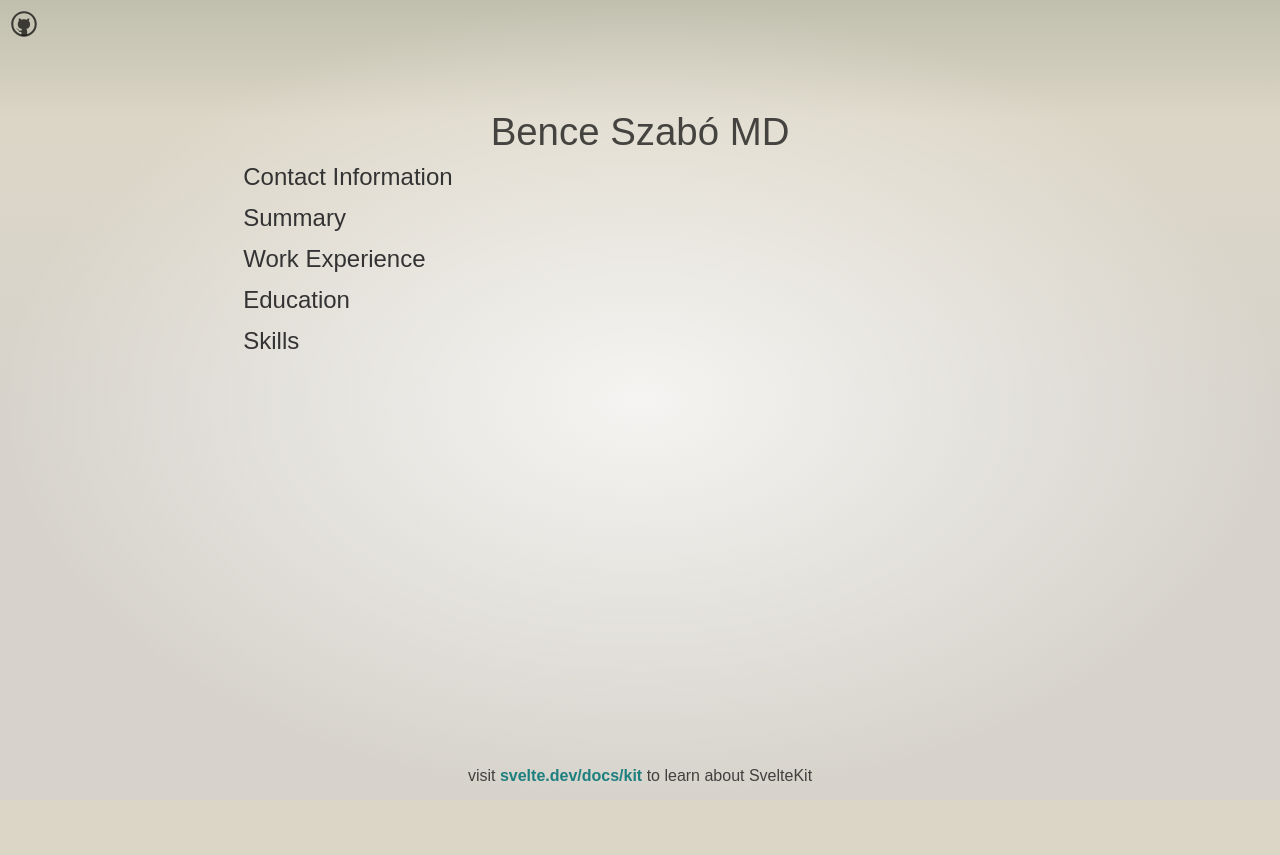
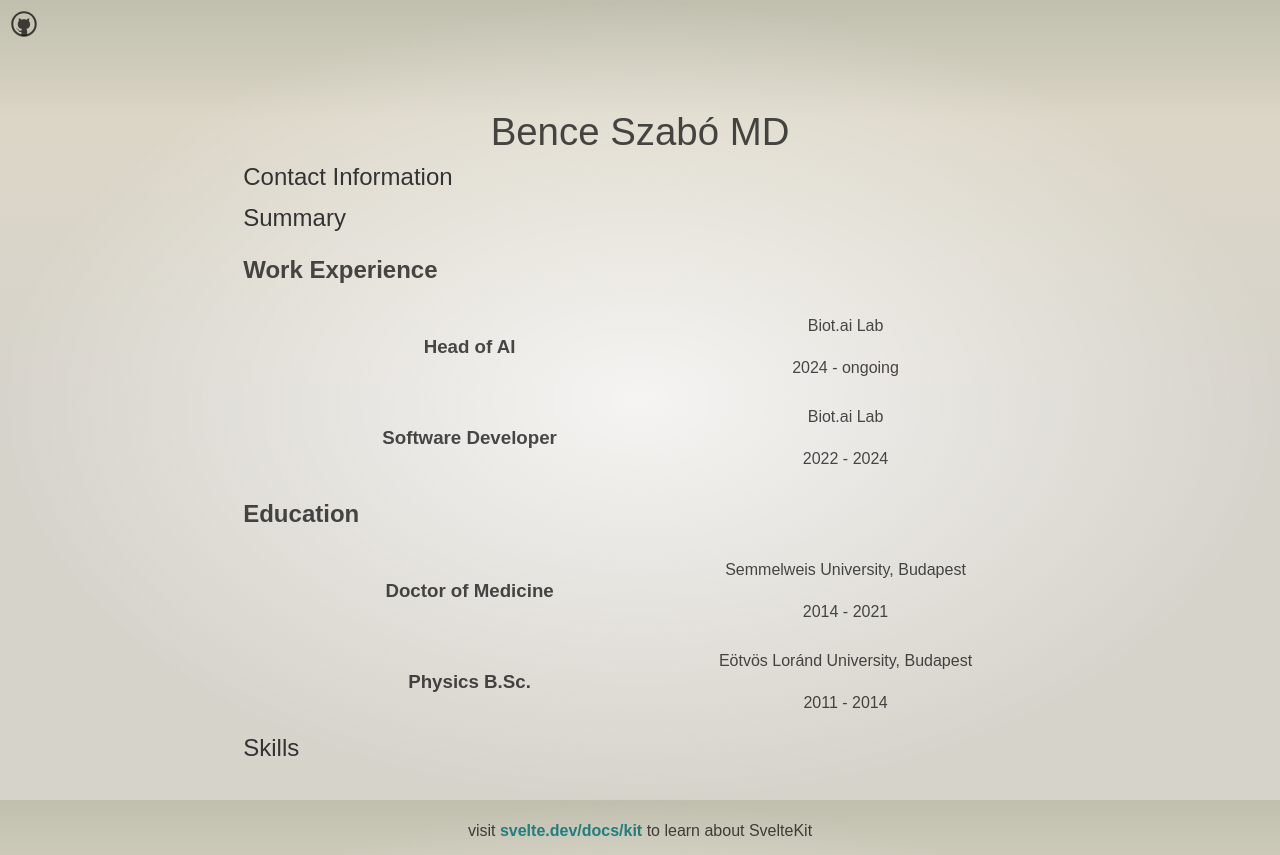
Before and after one commit to bncszb/bncszb.github.io, a SvelteKit app: page / in a window 1280 px wide. Before the commit the page ends 800 px from the top, so only its background shows below. Built offline with nearby package versions, Linux system fonts and the light colour scheme.

Commit message:
add history element

```diff
--- a/src/app.css
+++ b/src/app.css
@@ -31,7 +31,7 @@ body {
 }
 
 h1,
-h2,
+
 p {
 	font-weight: 400;
 }
@@ -58,7 +58,7 @@ h1 {
 }
 
 h2 {
-	font-size: 1rem;
+	font-size: 1.5rem;
 }
 
 pre {
--- /dev/null
+++ b/src/lib/components/HistoryElement.svelte
@@ -0,0 +1,46 @@
+<script>
+  export let title = "";
+  export let location = "";
+  export let time = "";
+</script>
+
+<table class="history-element">
+  <colgroup>
+    <col style="width: 60%;" />
+    <col style="width: 40%;" />
+  </colgroup>
+  <tbody>
+    <tr>
+      <td rowspan="2">
+        <h3 class="centered tight">{title}</h3>
+      </td>
+      <td>
+        <p class="centered tight">{location}</p>
+      </td>
+    </tr>
+    <tr>
+      <td>
+        <p class="centered tight">{time}</p>
+      </td>
+    </tr>
+  </tbody>
+</table>
+
+<style>
+  .history-element {
+    width: 100%;
+    height: fit-content;
+    border: 3px;
+  }
+
+  .history-element col {
+    width: auto;
+  }
+
+  th,
+  td {
+    /* border: 1px solid black; */
+    text-align: center;
+    padding: 8px;
+  }
+</style>
--- a/src/routes/+page.svelte
+++ b/src/routes/+page.svelte
@@ -1,6 +1,7 @@
 <script lang="ts">
   import AccordionItem from "$lib/components/AccordionItem.svelte";
   import Education from "./Education.svelte";
+  import WorkExperience from "./WorkExperience.svelte";
 </script>
 
 <svelte:head>
@@ -37,55 +38,9 @@
       modern frameworks.
     </p>
   </AccordionItem>
+  <WorkExperience />
 
-  <AccordionItem>
-    <!-- Header Content-->
-    <p slot="headerSlot" class="accordion-header.level-1">Work Experience</p>
-    <!-- Body Content -->
-
-    <AccordionItem>
-      <!-- Header Content-->
-
-      <p slot="headerSlot" class="accordion-header.level-2">
-        Senior Web Developer - Tech Solutions Inc.
-      </p>
-
-      <!-- Body Content -->
-
-      <p class="date">January 2018 - Present</p>
-      <ul>
-        <li>
-          Lead a team of 5 developers in creating web applications for clients
-        </li>
-        <li>
-          Implemented responsive design principles, improving mobile traffic by
-          40%
-        </li>
-        <li>Optimized website performance, reducing load times by 25%</li>
-      </ul>
-    </AccordionItem>
-
-    <AccordionItem>
-      <!-- Header Content-->
-      <p slot="headerSlot" class="accordion-header.level-2">
-        Web Developer - Digital Creations LLC
-      </p>
-      <!-- Body Content -->
-
-      <p class="date">June 2015 - December 2017</p>
-      <ul>
-        <li>
-          Developed and maintained websites for small to medium-sized businesses
-        </li>
-        <li>
-          Collaborated with designers to implement visually appealing interfaces
-        </li>
-        <li>Integrated third-party APIs to enhance website functionality</li>
-      </ul>
-    </AccordionItem>
-  </AccordionItem>
-
-  <Education></Education>
+  <Education />
 
   <AccordionItem>
     <!-- Header Content-->
@@ -112,7 +67,6 @@
     font-family: Arial, sans-serif;
   }
 
-
   h1 {
     margin-bottom: 5px;
   }
--- a/src/routes/Education.svelte
+++ b/src/routes/Education.svelte
@@ -1,80 +1,28 @@
 <script>
   import AccordionItem from "$lib/components/AccordionItem.svelte";
+  import HistoryElement from "$lib/components/HistoryElement.svelte";
 </script>
 
-<AccordionItem>
-  <p slot="headerSlot" class="accordion-header.level-1">Education</p>
+<h2>Education</h2>
 
 <!-- Doctor of Medicine -->
 <AccordionItem useStyle={false}>
-    <table slot="headerSlot" class="education">
-      <colgroup>
-        <col style="width: 60%;" />
-        <col style="width: 40%;" />
-      </colgroup>
-      <tbody>
-        <tr>
-          <td rowspan="2">
-            <h3 class="centered tight">Doctor of Medicine</h3>
-          </td>
-          <td>
-            <p class="centered tight">Semmelweis University, Budapest</p>
-          </td>
-        </tr>
-        <tr>
-          <td>
-            <p class="centered tight">2014 - 2021</p>
-          </td>
-        </tr>
-      </tbody>
-    </table>
+  <HistoryElement
+    title="Doctor of Medicine"
+    location="Semmelweis University, Budapest"
+    time="2014 - 2021"
+    slot="headerSlot"
+  />
   <p>Juhu</p>
 </AccordionItem>
 
 <!-- Physics B.Sc. -->
 <AccordionItem useStyle={false}>
-    <table slot="headerSlot" class="education">
-      <colgroup>
-        <col style="width: 60%;" />
-        <col style="width: 40%;" />
-      </colgroup>
-      <tbody>
-        <tr>
-          <td rowspan="2">
-            <h3 class="centered tight">Physics B.Sc.</h3>
-          </td>
-          <td>
-            <p class="centered tight">
-              Eötvös Loránd Science University, Budapest
-            </p>
-          </td>
-        </tr>
-        <tr>
-          <td>
-            <p class="centered tight">2016 - 2020</p>
-          </td>
-        </tr>
-      </tbody>
-    </table>
+  <HistoryElement
+    title="Physics B.Sc."
+    location="Eötvös Loránd University, Budapest"
+    time="2011 - 2014"
+    slot="headerSlot"
+  />
   <p>Juhu</p>
 </AccordionItem>
-</AccordionItem>
-
-<style>
-  .education {
-    width: 100%;
-    height: fit-content;
-    border: 3px;
-  }
-
-  .education col {
-    width: auto;
-  }
-
-  th,
-  td {
-    /* border: 1px solid black; */
-    text-align: center;
-    padding: 8px;
-  }
-</style>
--- /dev/null
+++ b/src/routes/WorkExperience.svelte
@@ -0,0 +1,44 @@
+<script>
+  import AccordionItem from "$lib/components/AccordionItem.svelte";
+  import HistoryElement from "$lib/components/HistoryElement.svelte";
+</script>
+
+<h2>Work Experience</h2>
+
+<AccordionItem useStyle={false}>
+  <!-- Header Content-->
+
+  <HistoryElement title="Head of AI" location="Biot.ai Lab" time="2024 - ongoing" slot="headerSlot" />
+
+  <!-- Body Content -->
+
+  <p class="date">January 2018 - Present</p>
+  <ul>
+    <li>
+      Lead a team of 5 developers in creating web applications for clients
+    </li>
+    <li>
+      Implemented responsive design principles, improving mobile traffic by 40%
+    </li>
+    <li>Optimized website performance, reducing load times by 25%</li>
+  </ul>
+</AccordionItem>
+
+<AccordionItem useStyle={false}>
+    <!-- Header Content-->
+
+    <HistoryElement title="Software Developer" location="Biot.ai Lab" time="2022 - 2024" slot="headerSlot" />
+
+  <!-- Body Content -->
+
+  <p class="date">June 2015 - December 2017</p>
+  <ul>
+    <li>
+      Developed and maintained websites for small to medium-sized businesses
+    </li>
+    <li>
+      Collaborated with designers to implement visually appealing interfaces
+    </li>
+    <li>Integrated third-party APIs to enhance website functionality</li>
+  </ul>
+</AccordionItem>
```
Lines whose indentation alone changed are shown as unchanged.
